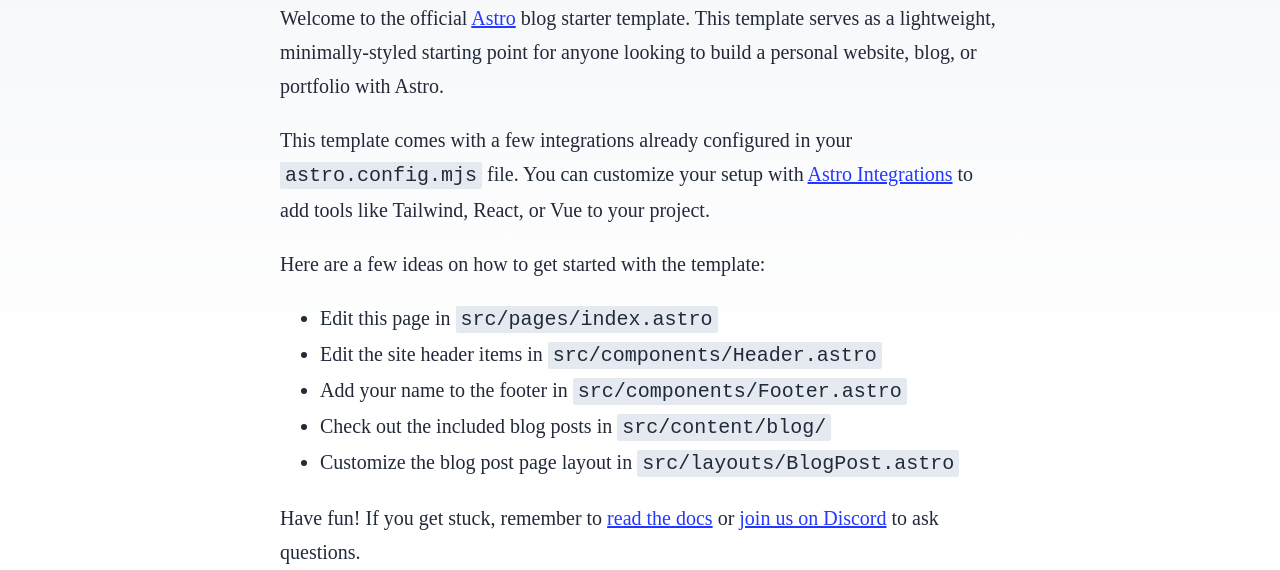
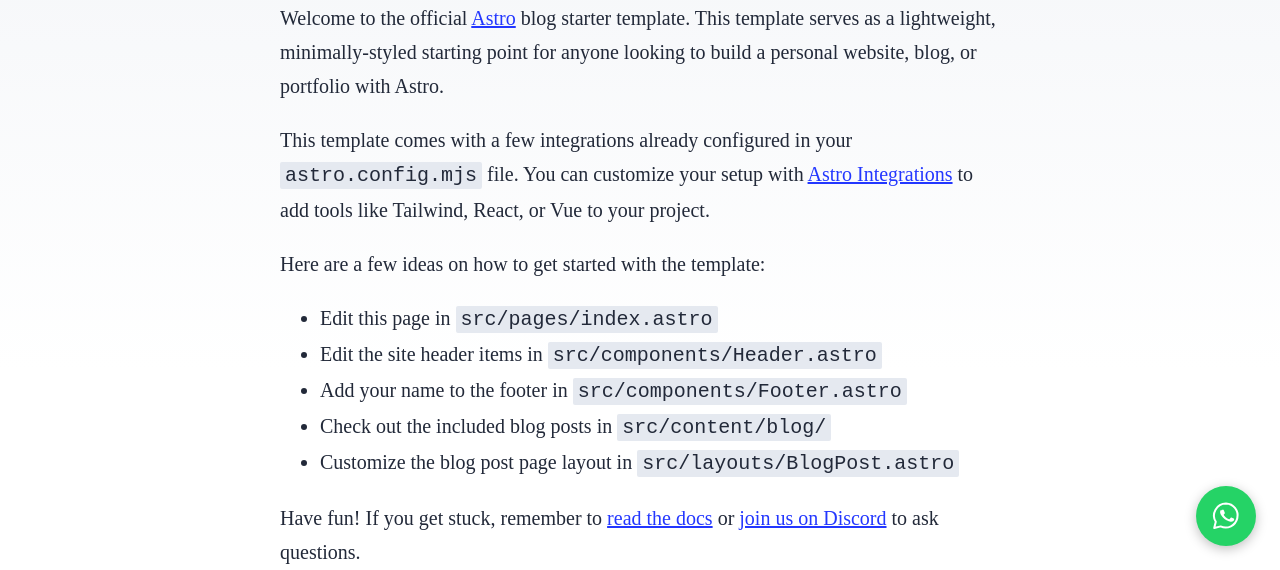
Before and after one commit to Raftxo/simulacro-astro, an Astro site: page / in a window 1280 px wide. Shown: the part 230-800 px from the top of the page. Built offline with nearby package versions, Linux system fonts and the light colour scheme; Astro itself is replaced by a stand-in of ours.

Commit message:
new component for whatsapp button

```diff
--- a/src/components/Footer.astro
+++ b/src/components/Footer.astro
@@ -1,4 +1,6 @@
 ---
+import WhatsAppButton from './WhatsAppButton.astro';
+
 const today = new Date();
 ---
 
@@ -46,6 +48,7 @@ const today = new Date();
 		</a>
 	</div>
 </footer>
+<WhatsAppButton />
 <style>
 	footer {
 		padding: 2em 1em 6em 1em;
--- /dev/null
+++ b/src/components/WhatsAppButton.astro
@@ -0,0 +1,71 @@
+---
+const phoneNumber = '34600111222';
+const message = 'Hola, me gustaría obtener más información.';
+const whatsappUrl = `https://wa.me/${phoneNumber}?text=${encodeURIComponent(message)}`;
+---
+
+<a
+	class="whatsapp-button"
+	href={whatsappUrl}
+	target="_blank"
+	rel="noopener noreferrer"
+	aria-label="Contactar por WhatsApp"
+	title="Contactar por WhatsApp"
+>
+	<svg viewBox="0 0 32 32" aria-hidden="true">
+		<path
+			d="M16 3.5a12 12 0 0 0-10.2 18.3L4.2 28l6.4-1.6A12 12 0 1 0 16 3.5Z"
+			fill="none"
+			stroke="currentColor"
+			stroke-linecap="round"
+			stroke-linejoin="round"
+			stroke-width="2"
+		/>
+		<path
+			d="M11.5 10.5c.3-.7.6-.7 1-.7h.7c.2 0 .5.1.6.5l1 2.4c.1.3.1.5-.1.7l-.8 1c-.2.2-.3.4-.1.7.3.5 1 1.6 2.2 2.5 1.4 1.1 2.6 1.4 3 1.6.3.1.5.1.7-.2l1-1.2c.2-.3.5-.3.8-.2l2.2 1c.3.1.5.2.5.4 0 .3-.2 1.5-.8 2-.7.6-1.6.9-2.7.8-1.1-.1-2.5-.6-4.2-1.5-2.4-1.3-4-3.1-5.1-4.7-1-1.5-1.3-2.8-1.3-3.7 0-.8.4-1.5.8-1.9Z"
+			fill="currentColor"
+		/>
+	</svg>
+</a>
+
+<style>
+	.whatsapp-button {
+		position: fixed;
+		right: 1.5rem;
+		bottom: 1.5rem;
+		z-index: 1000;
+		display: grid;
+		width: 3.75rem;
+		height: 3.75rem;
+		place-items: center;
+		border-radius: 50%;
+		background: #25d366;
+		color: #fff;
+		box-shadow: 0 3px 12px rgb(0 0 0 / 25%);
+		transition:
+			background-color 0.2s ease,
+			transform 0.2s ease;
+	}
+
+	.whatsapp-button:hover {
+		background: #1da851;
+		transform: scale(1.06);
+	}
+
+	.whatsapp-button:focus-visible {
+		outline: 3px solid #128c7e;
+		outline-offset: 3px;
+	}
+
+	.whatsapp-button svg {
+		width: 2rem;
+		height: 2rem;
+	}
+
+	@media (max-width: 480px) {
+		.whatsapp-button {
+			right: 1rem;
+			bottom: 1rem;
+		}
+	}
+</style>
```
